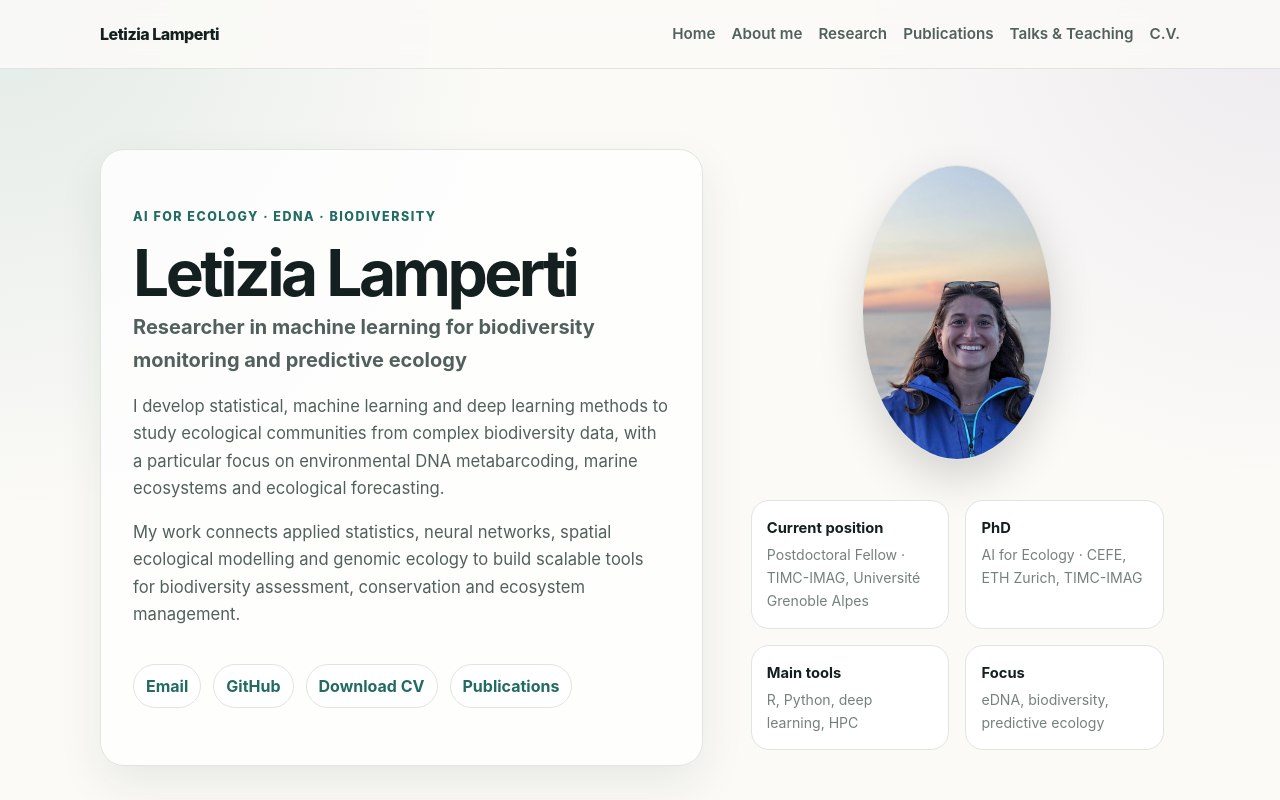
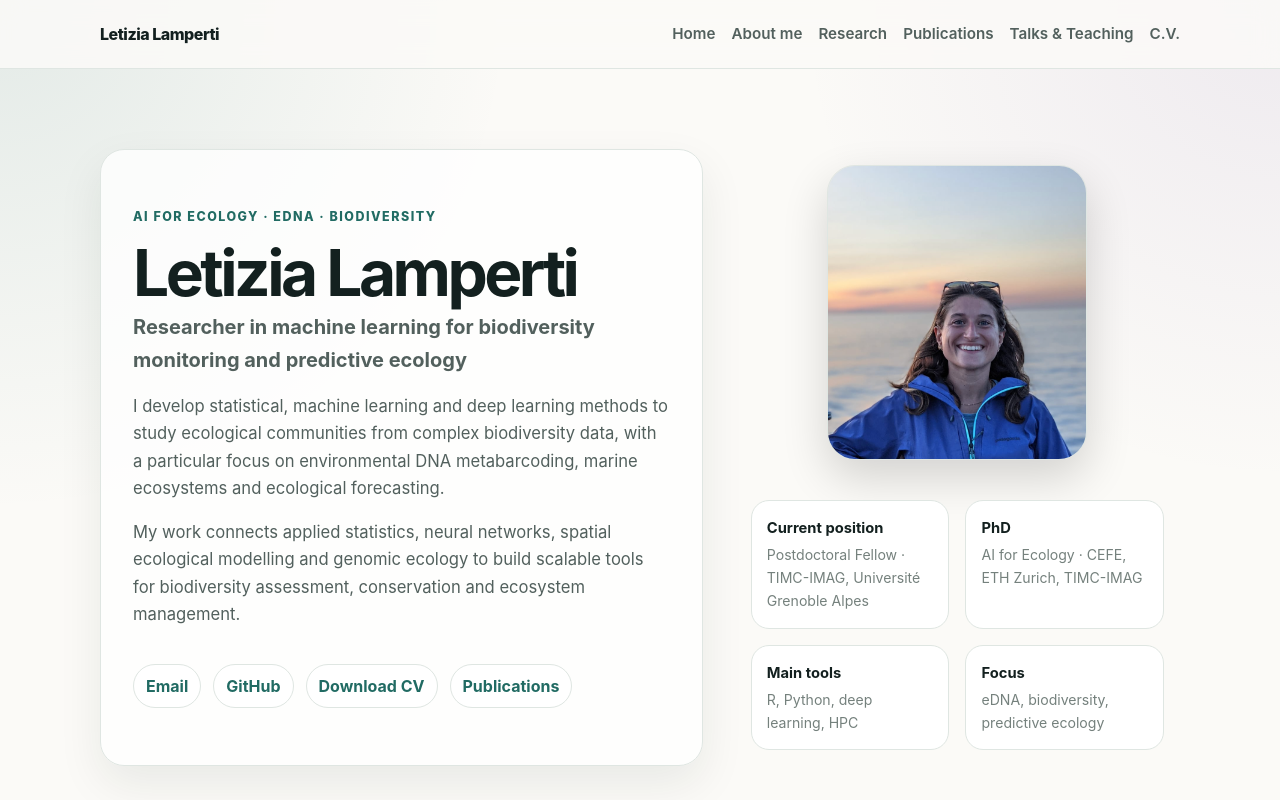
Before and after one commit to letizialamperti/Letizia-Lamperti, a plain HTML site: page index.html in a window 1280 px wide. Shown: the top 800 px of the page. Drawn offline with Linux system fonts and the light colour scheme.

Commit message:
Update styles.css

```diff
--- a/styles.css
+++ b/styles.css
@@ -143,13 +143,20 @@ section h2 { font-size:1.8rem; margin:0 0 1rem; letter-spacing:-0.04em; }
   gap: 0.75rem;
 }
 .portrait {
-  width: 190px;
-  height: 190px;
-  border-radius: 50%;
+  width: 260px;
+  height: 260px;
+  border-radius: 28px;
   overflow: hidden;
   margin: 0 auto 1.5rem auto;
   background: #f0ede8;
   box-shadow: 0 18px 45px rgba(0, 0, 0, 0.16);
+}
+
+.portrait-img {
+  width: 100%;
+  height: 100%;
+  object-fit: cover;
+  display: block;
 }
 
 .portrait-img {
```
